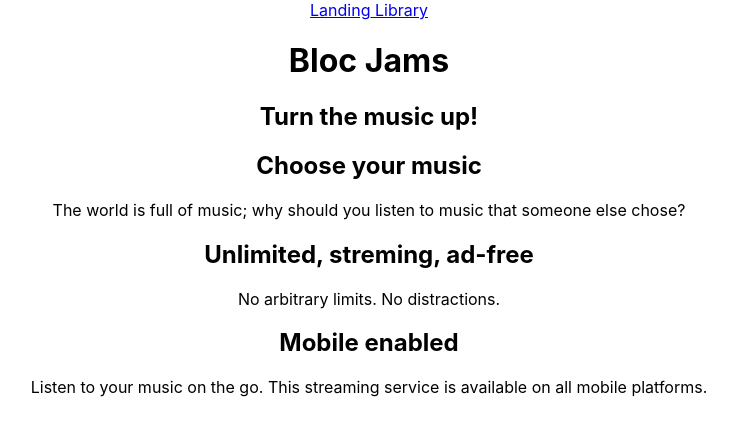
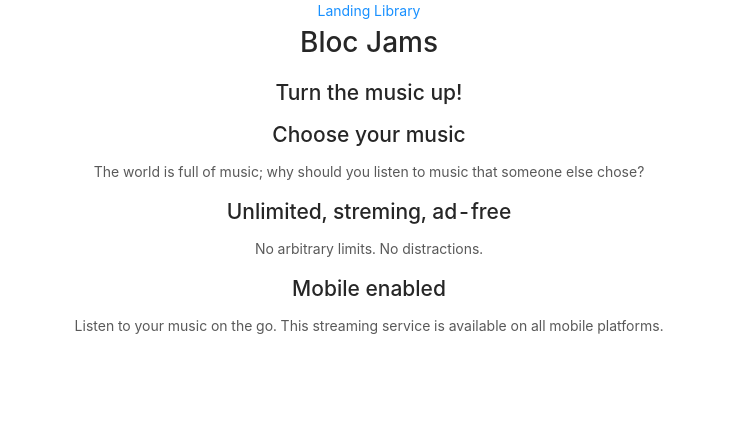
Before and after one commit to joshhmann/bloc-jams-react, a React (Create React App) app: page / in a window 1280 px wide. Shown: the top 436 px of the page, without its empty margins (271-1004 px from the left). Built offline with nearby package versions, Linux system fonts and the light colour scheme.

Commit message:
adding some color

```diff
--- a/src/App.js
+++ b/src/App.js
@@ -4,6 +4,7 @@ import './App.css';
 import Landing from './components/Landing';
 import Library from './components/Library';
 import Album from './components/Album';
+import "antd/dist/antd.css"
 
 
 class App extends Component {
--- a/src/components/Landing.js
+++ b/src/components/Landing.js
@@ -1,4 +1,5 @@
 import React from 'react';
+import "antd/dist/antd.css"
 
 const Landing = () => (
   <section className="landing">
--- a/src/styles/Album.css
+++ b/src/styles/Album.css
@@ -0,0 +1,3 @@
+.album {
+
+}
--- a/src/styles/Landing.css
+++ b/src/styles/Landing.css
@@ -0,0 +1,23 @@
+.landing {
+
+}
+
+.hero-title {
+
+}
+
+.selling-points {
+
+}
+
+.point-title {
+
+}
+
+.point {
+
+}
+
+.point-description {
+
+}
```
